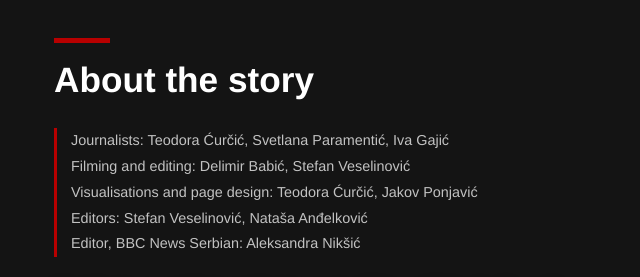
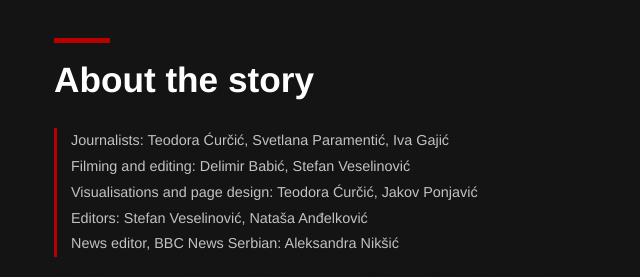
Before and after one commit to teodoracurcic/bbc-serbian-voices, a plain HTML site: page index.html in a window 1280 px wide. Shown: the part 1660-1937 px from the top of the page, 24-664 px from the left. Drawn offline with Linux system fonts and the light colour scheme; animation ran at ten frames a second; a web font is replaced by a local one.

Commit message:
Update editor title in index.html

```diff
--- a/index.html
+++ b/index.html
@@ -194,7 +194,7 @@ footer{font-family:var(--sans);font-size:.85rem;color:var(--soft);padding:24px 0
           Filming and editing: Delimir Babić, Stefan Veselinović<br>
           Visualisations and page design: Teodora Ćurčić, Jakov Ponjavić<br>
           Editors: Stefan Veselinović, Nataša Anđelković<br>
-          Editor, BBC News Serbian: Aleksandra Nikšić
+          News editor, BBC News Serbian: Aleksandra Nikšić
         </div>
         <p><em>Oni koji su otišli i oni koji ostaju</em> (Those Who Left and Those Who Remain) was published by BBC News Serbian for the first anniversary of the collapse. Over several weeks, our journalists met the families and friends of the victims across Serbia. They shared photographs, voice messages and letters.</p>
       </div>
```
